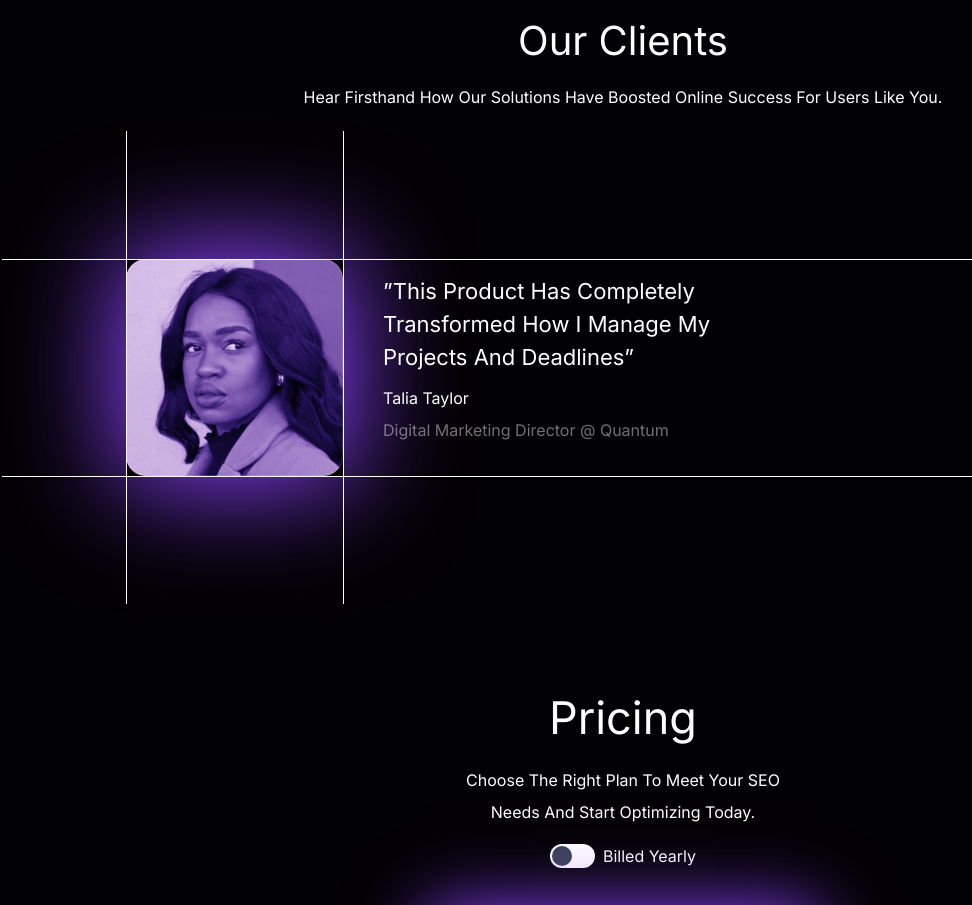
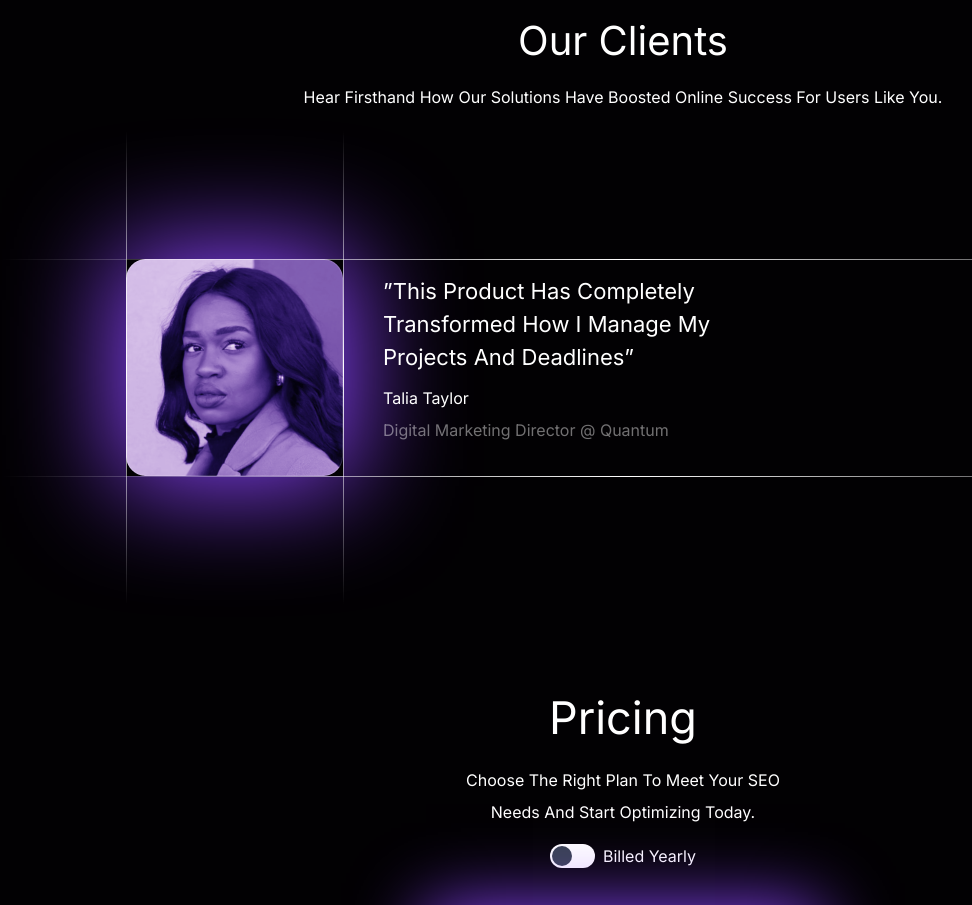
Before and after one commit to zahran75/Ai, a website: page index.html in a window 1280 px wide. Shown: the part 3080-3985 px from the top of the page, without its empty margins (17-989 px from the left). Drawn offline with nearby package versions, Linux system fonts and the light colour scheme; files that its build step writes are made by us from their sources; files whose address does not match are found by name.

Commit message:
Update index.html

```diff
--- a/index.html
+++ b/index.html
@@ -206,10 +206,10 @@
       <h2 class="text-center text-[40px] mb-3">Our clients</h2>
       <p class="text-center px-12 leading-7">Hear firsthand how our solutions have boosted online success for users like you.</p>
         <div class="pt-20 pb-0 mb:pb:20 pl-20 md:py-32 md:pl-32 relative mt-5 flex flex-col sm:flex-row h-[544px]  md:h-fit">
-          <div class="bg-white left-1 absolute w-full h-[1px] bg-gradient-to-t from-transparent via-white to-transparent"></div>
-          <div class="bg-white left-1 top-[297px] md:top-[345px] absolute w-full h-[1px] bg-gradient-to-t from-transparent via-white to-transparent"></div>
-          <div class="bg-white top-0 absolute h-full w-[1px] bg-gradient-to-t from-transparent via-white to-transparent"></div>
-          <div class="bg-white left-[297px] md:left-[345px]  top-0 absolute h-full w-[1px] bg-gradient-to-t from-transparent via-white to-transparent"></div>
+          <div class=" left-1 absolute w-full h-[1px] bg-gradient-to-r from-transparent via-white to-transparent"></div>
+          <div class=" left-1 top-[297px] md:top-[345px] absolute w-full h-[1px] bg-gradient-to-r from-transparent via-white to-transparent"></div>
+          <div class=" top-0 absolute h-full w-[1px] bg-gradient-to-t from-transparent via-white to-transparent"></div>
+          <div class=" left-[297px] md:left-[345px]  top-0 absolute h-full w-[1px] bg-gradient-to-t from-transparent via-white to-transparent"></div>
           <img class="w-[217px] h-[217px]" src="assets/client.png" alt="">
           <div class="md:ml-10 mt-20 md:mt-4 ml-7 absolute bottom-0  md:relative left-[-30px] md:left-0 z-30 text-center md:text-left w-full">
             <h3 class="text-[22px]">”This product has completely <br> transformed how I manage my <br> projects and deadlines”</h3>
```
